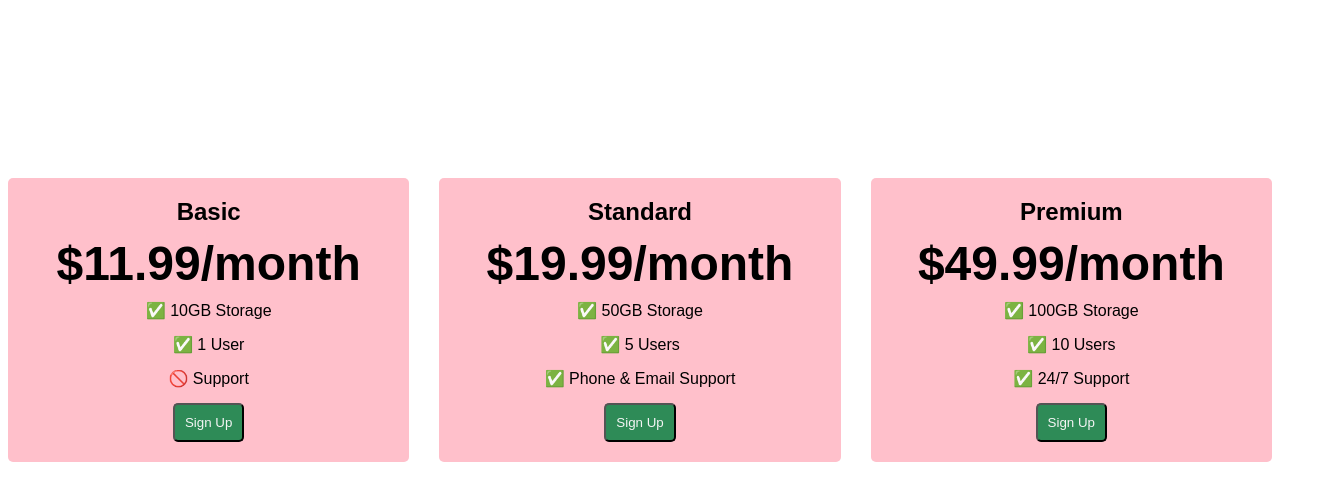
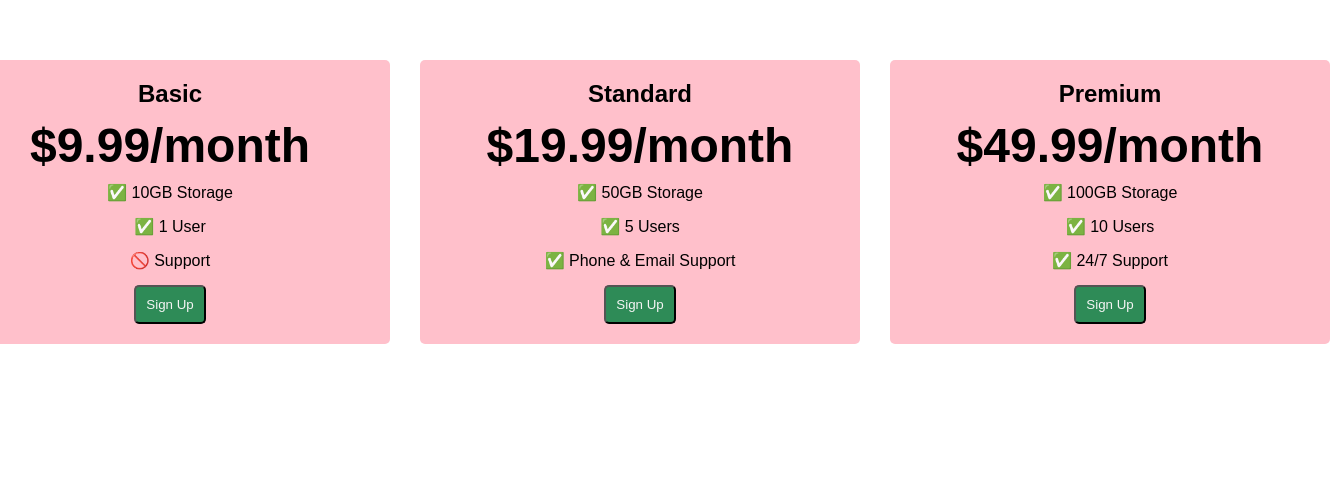
Before and after one commit to Feylie/css-flexbox, a plain HTML site: page index.html in a window 1280 px wide. Shown: the part 206-706 px from the top of the page, 1330 px wide, since content can reach past the window. Drawn offline with Linux system fonts and the light colour scheme; a web font is replaced by a local one.

Commit message:
Add files via upload
Added a min-width for the flexbox items so the table size does not follow the content size.

```diff
--- a/index.html
+++ b/index.html
@@ -18,7 +18,7 @@
       align-items: center;
       height: 100vh;
       gap: 30px;
-      margin-top: 10%;
+
     }
 
 
@@ -29,6 +29,7 @@
       background-color: pink;
       border-radius: 5px;
       text-align: center;
+      min-width: 400px;
     }
 
     .plan-title {
@@ -76,7 +77,7 @@
   <div class="pricing-container">
     <div class="pricing-plan">
       <div class="plan-title">Basic</div>
-      <div class="plan-price">$11.99/month</div>
+      <div class="plan-price">$9.99/month</div>
       <ul class="plan-features">
         <li>✅ 10GB Storage</li>
         <li>✅ 1 User</li>
```
